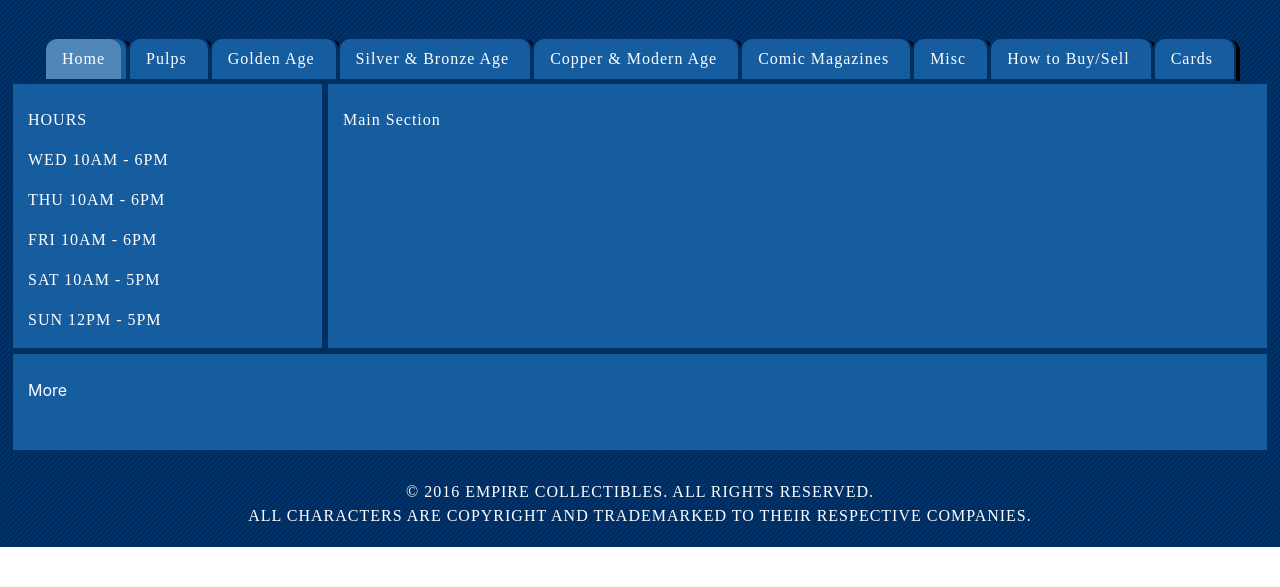
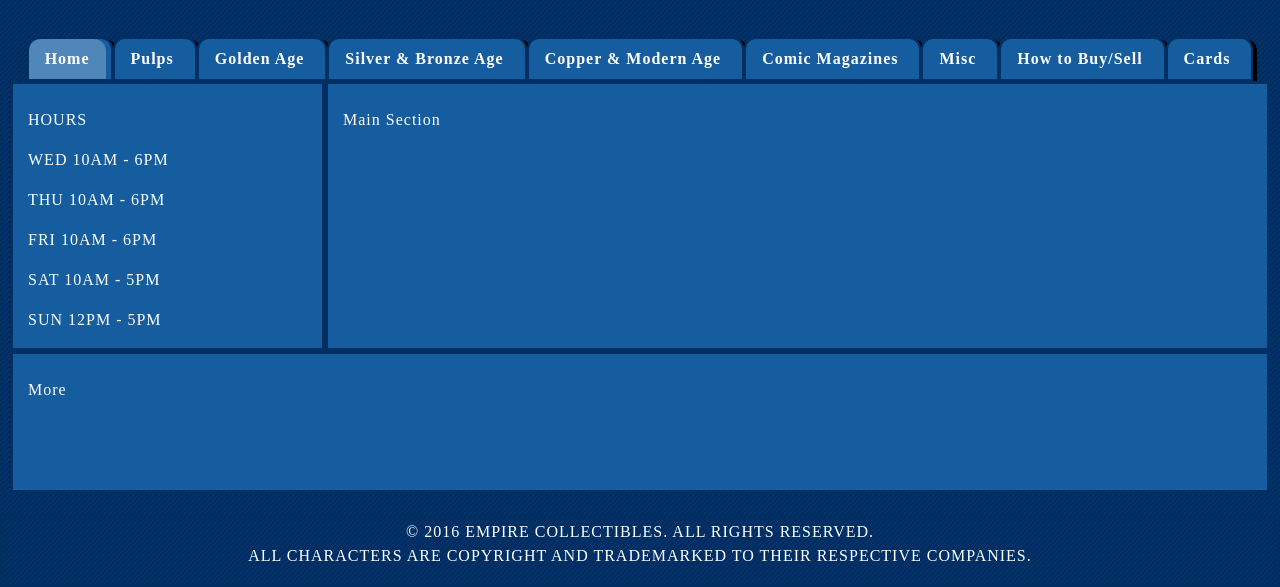
Before and after one commit to justingolden21/empire-test, a plain HTML site: page index.html in a window 1280 px wide. Shown: the part 339-926 px from the top of the page. Before the commit the page ends 886 px from the top, so only its background shows below. Drawn offline with nearby package versions, Linux system fonts and the light colour scheme.

Commit message:
minor updates

```diff
--- a/index.html
+++ b/index.html
@@ -51,7 +51,6 @@
 	p, a, .nav-link {
 		font-family: 'Slab';
 		letter-spacing: 1px;
-
 	}
 	a {
 		color: rgba(255,255,255);
@@ -82,6 +81,9 @@
 		background-color: rgb(22,93,160); /*light blue*/
 		border: 2px solid rgb(0,47,97); /*dark blue*/
 		box-shadow: 4px 2px 0px 0px rgb(0,0,0);
+	}
+	.nav-link {
+		font-weight: 600;
 	}
 	.nav-item, .nav-link {
 				border-top-right-radius: 12px;
@@ -237,7 +239,7 @@
 
 <div class="col-md-12 section">
 <br>
-More
+<p>More</p>
 <br>
 <br>
 <br>
```
